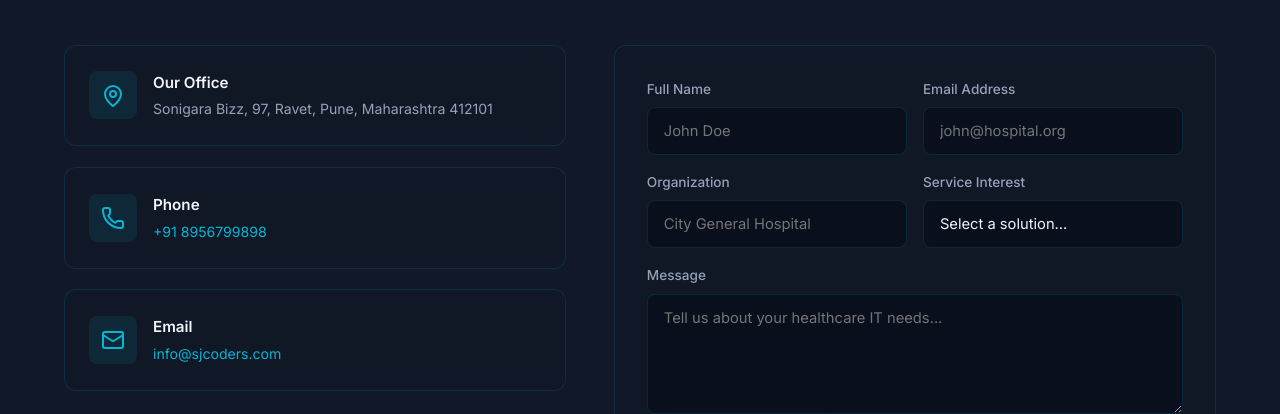
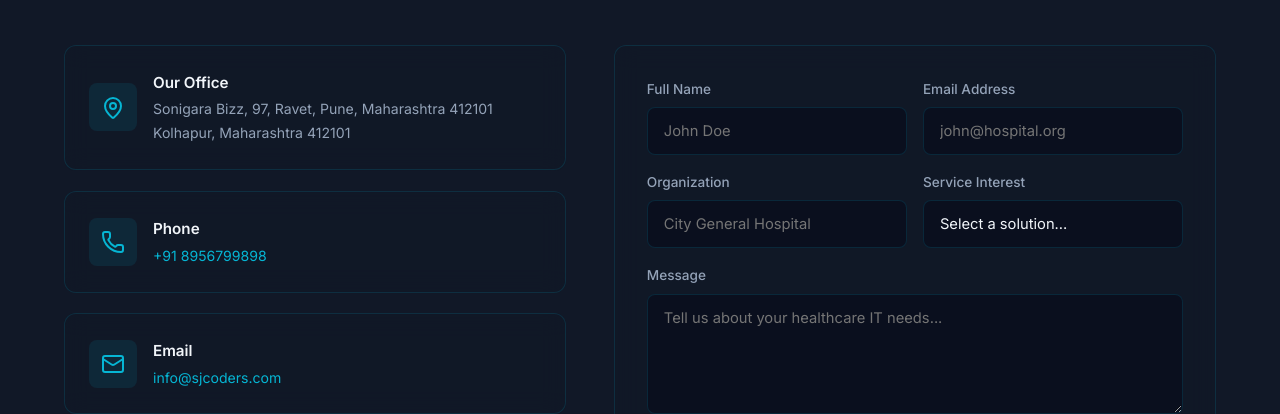
Before and after one commit to sjcoders1214/sjcoder-web, a website built with Vite: page app/index.html in a window 1280 px wide. Shown: the part 7117-7531 px from the top of the page. Built offline with nearby package versions, Linux system fonts and the light colour scheme.

Commit message:
Address added

```diff
--- a/app/index.html
+++ b/app/index.html
@@ -341,6 +341,8 @@
             <div>
               <h4>Our Office</h4>
               <p>Sonigara Bizz, 97, Ravet, Pune, Maharashtra 412101</p>
+              <p>Kolhapur, Maharashtra 412101</p>
+
             </div>
           </div>
           <div class="contact-card glass-card reveal reveal-delay-1">
```
